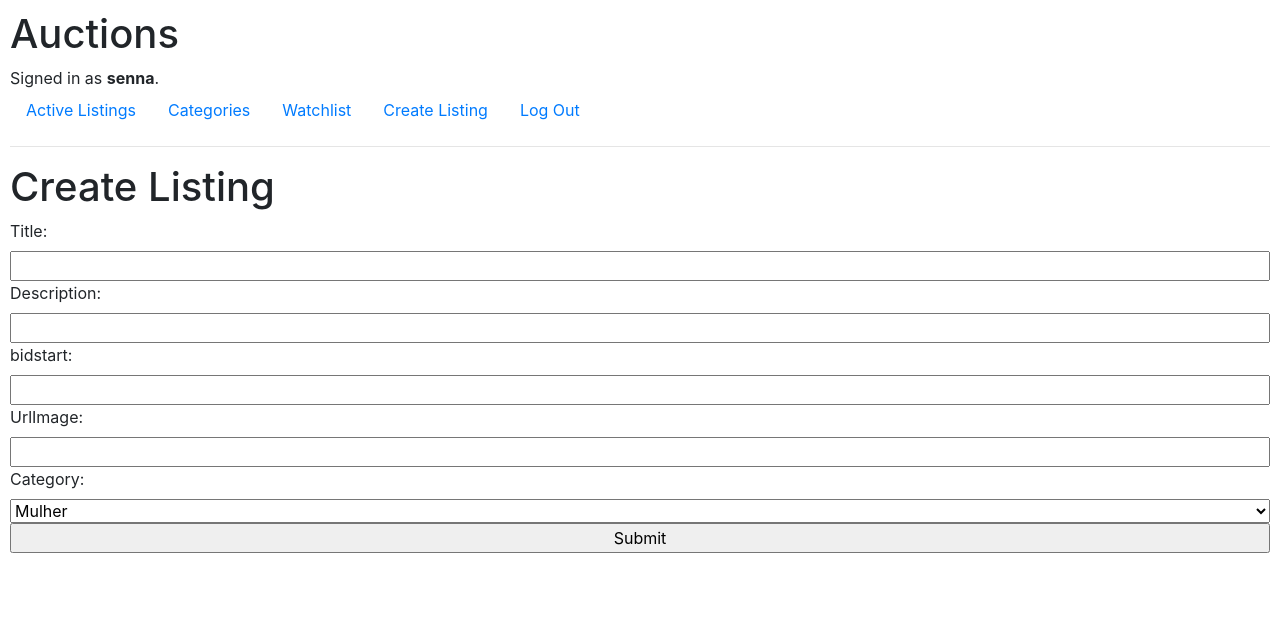
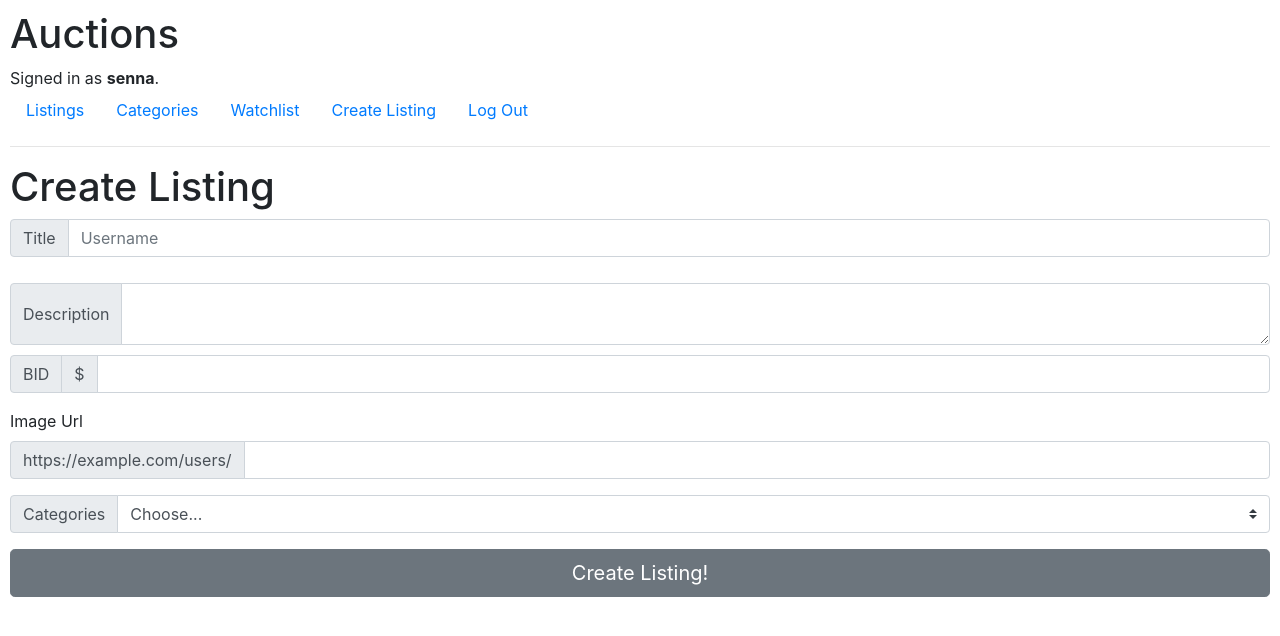
Before and after one commit to Ayrton-Machado/auction-platform-api, a Django app: page /createlisting in a window 1280 px wide. Shown: the top 636 px of the page. Run offline with Django 3.2, Linux system fonts and the light colour scheme; a user stored in the database is signed in; data comes from the database, SQL or seed files in the repository; both versions use the stored data as it was after the commit; some libraries are stand-ins or nearby versions.

Commit message:
add close auction function and upgrade create page

```diff
--- a/auctions/models.py
+++ b/auctions/models.py
@@ -19,21 +19,22 @@ class AuctionListing(models.Model):
     urlImage = models.CharField(max_length=500, blank=True)
     createdBy = models.ForeignKey(User, on_delete=models.CASCADE, max_length=64, blank=True)
     category = models.ForeignKey(Category, on_delete=models.DO_NOTHING, max_length=64, blank=True)
+    closed = models.BooleanField(default=False)
 
     def __str__(self):
-        return f'ID: {self.id} Título: {self.title}\nDescrição: {self.description}\nBID: {self.bidstart}\n CATG: {self.category}\n URL: {self.urlImage}\n Created by: {self.createdBy}\n'
+        return f'ID: {self.id} Título: {self.title}\nDescrição: {self.description}\nBID: {self.bidstart}\n CATG: {self.category}\n URL: {self.urlImage}\n Created by: {self.createdBy}\n {self.closed}\n'
 
 class Bids(models.Model):
-    bidUser = models.ForeignKey(User, on_delete=models.DO_NOTHING, max_length=64, blank=True)
+    bidUser = models.ForeignKey(User, on_delete=models.CASCADE, max_length=64, blank=True)
     bid = models.IntegerField(max_length=9, blank=True)
-    bidItem = models.ForeignKey(AuctionListing, on_delete=models.DO_NOTHING, blank=True)
+    bidItem = models.ForeignKey(AuctionListing, on_delete=models.CASCADE, blank=True)
 
     def __str__(self):
         return f'{self.bidUser} : {self.bid}'
 
 class Watchlist(models.Model):
     user = models.ForeignKey(User, on_delete=models.DO_NOTHING, blank=True)
-    item = models.ForeignKey(AuctionListing, on_delete=models.DO_NOTHING, blank=True)
+    item = models.ForeignKey(AuctionListing, on_delete=models.CASCADE, blank=True)
 
     def __str__(self):
         return f'{self.id} {self.user} : {self.item}'
--- a/auctions/templates/auctions/createlisting.html
+++ b/auctions/templates/auctions/createlisting.html
@@ -5,23 +5,50 @@
     <form method="POST" class="createform">
         {% csrf_token %}
 
-        <label for="title">Title: </label>
-        <input type="text" id="title" name="title">
+        <div class="input-group mb-3">
+            <div class="input-group-prepend">
+              <span class="input-group-text">Title</span>
+            </div>
+            <input type="text" class="form-control" placeholder="Username" aria-label="Username" name="title">
+          </div>
 
-        <label for="description">Description: </label>
-        <input type="text" id="description" name="description">
 
-        <label for="bidstart">bidstart: </label>
-        <input type="text" id="bidstart" name="bidstart">
+        <div class="input-group" style="padding-top: 10px;">
+            <div class="input-group-prepend">
+              <span class="input-group-text">Description</span>
+            </div>
+            <textarea class="form-control" aria-label="With textarea" name="description"></textarea>
+          </div>
 
-        <label for="urlImage">UrlImage: </label>
-        <input type="text" id="urlImage" name="urlImage">
 
-        <label for="category">Category: </label>
-        <select id="category" name="category">
-            {% for category in categories %}
-                <option value="{{ category }}">{{ category }}</option>
-            {% endfor %}
-        <input type="submit" name="submit">
+        <div class="input-group mb-3"  style="padding-top: 10px;">
+            <div class="input-group-prepend">
+                <span class="input-group-text">BID</span>
+                <span class="input-group-text">$</span>
+            </div>
+            <input type="text" class="form-control" aria-label="Amount (to the nearest dollar)" name="bidstart">
+          </div>
+
+        <label for="basic-url">Image Url</label>
+        <div class="input-group mb-3">
+            <div class="input-group-prepend">
+                <span class="input-group-text" id="basic-addon3">https://example.com/users/</span>
+            </div>
+            <input type="text" class="form-control" id="basic-url" aria-describedby="basic-addon3" name="urlImage">
+        </div>
+
+        <div class="input-group mb-3">
+            <div class="input-group-prepend">
+              <label class="input-group-text" for="inputGroupSelect01">Categories</label>
+            </div>
+            <select class="custom-select" id="inputGroupSelect01" name="category">
+            <option selected>Choose...</option>
+                {% for category in categories %}
+                    <option value="{{ category }}">{{ category }}</option>
+                {% endfor %}
+            </select>
+          </div>
+
+          <button type="submit" class="btn btn-secondary btn-lg btn-block">Create Listing!</button>
     </form>
 {% endblock %}
--- a/auctions/templates/auctions/layout.html
+++ b/auctions/templates/auctions/layout.html
@@ -18,7 +18,7 @@
         </div>
         <ul class="nav">
             <li class="nav-item">
-                <a class="nav-link" href="{% url 'index' %}">Active Listings</a>
+                <a class="nav-link" href="{% url 'index' %}">Listings</a>
             </li>
             <li class="nav-item">
                 <a class="nav-link" href="{% url 'index' %}">Categories</a>
--- a/auctions/templates/auctions/watchlist.html
+++ b/auctions/templates/auctions/watchlist.html
@@ -15,6 +15,11 @@
                         <h4> R${{ list.item.bidstart }}</h4>
                         <p style="font-size: 12px; color:rgb(131, 131, 131);">Category: {{ list.item.category }}</p>
                         <p style="font-size: 12px; color:rgb(131, 131, 131);">Created by: {{ list.item.createdBy }}</p>
+                        {% if not list.item.closed %}
+                            <p style="font-size: 12px; color:rgb(7, 129, 24);"><strong>Status:: OPEN</strong></p>
+                        {% else %}
+                            <p style="font-size: 12px; color:rgb(129, 7, 7);"><strong>Status:: CLOSED</strong></p>
+                        {% endif %}
                     </div>
                 </a>
                 <form action="{% url 'watchlistRemove' %}" method="POST">
--- a/auctions/urls.py
+++ b/auctions/urls.py
@@ -9,8 +9,9 @@ urlpatterns = [
     path("register", views.register, name="register"),
     path('createlisting', views.create_listing, name='createlisting'),
     path('listing/<str:listing_id>', views.listing, name='listing'),
+    path('listing/<str:listing_id>/bid', views.placeBid, name='placebid'),
+    path('listing/<str:listing_id>/close', views.closeAuction, name='closeAuction'),
     path('watchlist', views.watchlist, name='watchlist'),
     path('watchlist/remove', views.watchlistRemove, name='watchlistRemove'),
-    path('listing/<str:listing_id>/bid', views.placeBid, name='placebid'),
     path('error', views.error, name='error')
 ]
--- a/auctions/views.py
+++ b/auctions/views.py
@@ -9,10 +9,8 @@ from django.contrib.auth.decorators import login_required
 
 def index(request):
     auctions = AuctionListing.objects.all()
-    categories = Category.objects.all()
     return render(request, "auctions/index.html", {
         'auctions': auctions,
-        'categories': categories
     })
 
 
@@ -91,10 +89,15 @@ def listing(request, listing_id):
     listingItem = AuctionListing.objects.get(id=listing_id)
     biditem = Bids.objects.filter(bidItem=listingItem)
     lastBid = Bids.objects.filter(bidItem=listingItem).last()
+    if request.user == listingItem.createdBy:
+        canClose = True
+    else:
+        canClose = False
     if lastBid is None:
         return render(request, 'auctions/listing.html', {
             'listing_id': listing_id,
-            'listing': listingItem
+            'listing': listingItem,
+            'canClose': canClose
         })
     user = lastBid.bidUser
     bidAmount = len(biditem)
@@ -107,7 +110,8 @@ def listing(request, listing_id):
         'listing': listingItem,
         'bidlist': biditem,
         'bidAmount': bidAmount,
-        'win': win
+        'win': win,
+        'canClose': canClose
     })
 
 @login_required
@@ -148,3 +152,21 @@ def placeBid(request, listing_id):
 
 def error(request):
     return render(request, 'auctions/error.html')
+
+@login_required
+def closeAuction(request, listing_id):
+    listingItem = AuctionListing.objects.get(id=listing_id)
+    lastBid = Bids.objects.filter(bidItem=listingItem).last()
+    listingItem.closed = True
+    listingItem.save()
+    close = listingItem.closed
+    if close == True:
+        if close == True and request.user == lastBid.bidUser:
+            winner = True
+        elif close == True and request.user != lastBid.bidUser:
+            winner = False
+        return render(request, 'auctions/auctionclosed.html', {
+            'winner': winner
+        })
+    else:
+        return HttpResponseRedirect(reverse('listing', args=[listing_id]))
```
Also changed, not shown: auctions/templates/auctions/auctionclosed.html (added, +9 -0 lines), auctions/templates/auctions/index.html (+6 -2 lines), auctions/templates/auctions/listing.html (+21 -9 lines), auctions/migrations/0023_auto_20240226_1512.py (added), db.sqlite3.
